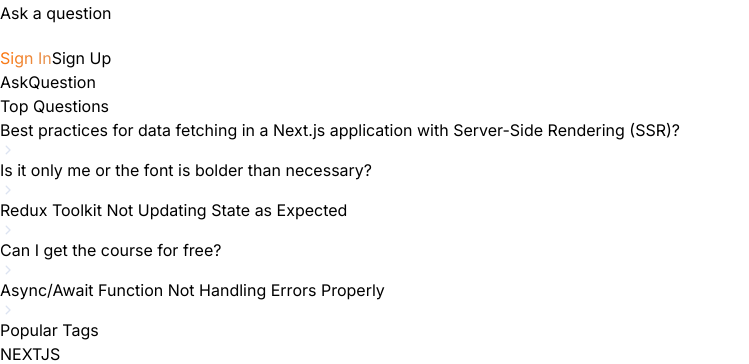
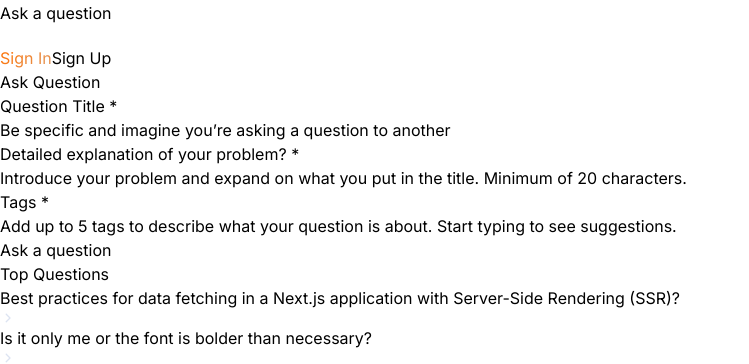
Before and after one commit to trysam/stack_overflow_nextjs14, a Next.js app: page /ask-question in a window 1280 px wide. Shown: the part 436-800 px from the top of the page, without its empty margins (0-749 px from the left). Built offline with nearby package versions, Linux system fonts and the light colour scheme; no server answers.

Commit message:
question-form_&_validation

```diff
--- a/app/(root)/ask-question/page.tsx
+++ b/app/(root)/ask-question/page.tsx
@@ -1,5 +1,14 @@
-const AskQuestion = () => {
-  return <div className="">AskQuestion</div>;
+import QuestionForm from "@/components/forms/QuestionForm";
+
+const Page = () => {
+  return (
+    <div className="w-full">
+      <h1 className="h1-bold text-dark100_light900">Ask Question</h1>
+      <div className="mt-3">
+        <QuestionForm />
+      </div>
+    </div>
+  );
 };
 
-export default AskQuestion;
+export default Page;
--- /dev/null
+++ b/components/forms/QuestionForm.tsx
@@ -0,0 +1,120 @@
+"use client";
+
+import { zodResolver } from "@hookform/resolvers/zod";
+import { useForm } from "react-hook-form";
+import { questionSchema } from "@/lib/validations";
+import * as z from "zod";
+
+import { Button } from "@/components/ui/button";
+import {
+  Form,
+  FormControl,
+  FormDescription,
+  FormField,
+  FormItem,
+  FormLabel,
+  FormMessage,
+} from "@/components/ui/form";
+import { Input } from "@/components/ui/input";
+
+const QuestionForm = () => {
+  // 1. Define your form.
+  const form = useForm<z.infer<typeof questionSchema>>({
+    resolver: zodResolver(questionSchema),
+    defaultValues: {
+      title: "",
+      description: "",
+      tag: [],
+    },
+  });
+
+  // 2. Define a submit handler.
+  function onSubmit(values: z.infer<typeof questionSchema>) {
+    // Do something with the form values.
+    // ✅ This will be type-safe and validated.
+    console.log(values);
+  }
+  return (
+    <Form {...form}>
+      <form
+        onSubmit={form.handleSubmit(onSubmit)}
+        className="flex flex-col space-y-8 "
+      >
+        <FormField
+          control={form.control}
+          name="title"
+          render={({ field }) => (
+            <FormItem>
+              <FormLabel className="text-dark100_light900 base-bold">
+                Question Title <span className="text-primary-500">*</span>
+              </FormLabel>
+              <FormControl className="background-light800_dark400 light-border min-h-[48px] border-light-700">
+                <Input
+                  className="text-dark100_light900"
+                  placeholder=""
+                  {...field}
+                />
+              </FormControl>
+              <FormDescription className="small-regular text-light-500">
+                Be specific and imagine you’re asking a question to another
+              </FormDescription>
+              <FormMessage className="paragraph-semibold text-red-400" />
+            </FormItem>
+          )}
+        />
+        <FormField
+          control={form.control}
+          name="description"
+          render={({ field }) => (
+            <FormItem>
+              <FormLabel className="text-dark100_light900 base-bold">
+                Detailed explanation of your problem?{" "}
+                <span className="text-primary-500">*</span>
+              </FormLabel>
+              <FormControl className="background-light800_dark400 light-border min-h-[48px] border-light-700">
+                {/* Add form control */}
+              </FormControl>
+              <FormDescription className="small-regular text-light-500">
+                Introduce your problem and expand on what you put in the title.
+                Minimum of 20 characters.
+              </FormDescription>
+              <FormMessage className="paragraph-semibold text-red-400" />
+            </FormItem>
+          )}
+        />
+        <FormField
+          control={form.control}
+          name="tag"
+          render={({ field }) => (
+            <FormItem>
+              <FormLabel className="text-dark100_light900 base-bold">
+                Tags <span className="text-primary-500">*</span>
+              </FormLabel>
+              <FormControl className="background-light800_dark400 light-border min-h-[48px] border-light-700">
+                <Input
+                  className="text-dark100_light900"
+                  placeholder=""
+                  {...field}
+                />
+              </FormControl>
+              <FormDescription className="small-regular text-light-500">
+                Add up to 5 tags to describe what your question is about. Start
+                typing to see suggestions.
+              </FormDescription>
+              <FormMessage className="paragraph-semibold text-red-400" />
+            </FormItem>
+          )}
+        />
+
+        <Button
+          className="primary-gradient paragraph-medium min-h-[48px] px-6 text-light-900 sm:max-w-[150px] sm:self-end"
+          type="submit"
+        >
+          Ask a question
+        </Button>
+      </form>
+    </Form>
+  );
+};
+
+export default QuestionForm;
--- /dev/null
+++ b/components/ui/form.tsx
@@ -0,0 +1,176 @@
+import * as React from "react"
+import * as LabelPrimitive from "@radix-ui/react-label"
+import { Slot } from "@radix-ui/react-slot"
+import {
+  Controller,
+  ControllerProps,
+  FieldPath,
+  FieldValues,
+  FormProvider,
+  useFormContext,
+} from "react-hook-form"
+
+import { cn } from "@/lib/utils"
+import { Label } from "@/components/ui/label"
+
+const Form = FormProvider
+
+type FormFieldContextValue<
+  TFieldValues extends FieldValues = FieldValues,
+  TName extends FieldPath<TFieldValues> = FieldPath<TFieldValues>
+> = {
+  name: TName
+}
+
+const FormFieldContext = React.createContext<FormFieldContextValue>(
+  {} as FormFieldContextValue
+)
+
+const FormField = <
+  TFieldValues extends FieldValues = FieldValues,
+  TName extends FieldPath<TFieldValues> = FieldPath<TFieldValues>
+>({
+  ...props
+}: ControllerProps<TFieldValues, TName>) => {
+  return (
+    <FormFieldContext.Provider value={{ name: props.name }}>
+      <Controller {...props} />
+    </FormFieldContext.Provider>
+  )
+}
+
+const useFormField = () => {
+  const fieldContext = React.useContext(FormFieldContext)
+  const itemContext = React.useContext(FormItemContext)
+  const { getFieldState, formState } = useFormContext()
+
+  const fieldState = getFieldState(fieldContext.name, formState)
+
+  if (!fieldContext) {
+    throw new Error("useFormField should be used within <FormField>")
+  }
+
+  const { id } = itemContext
+
+  return {
+    id,
+    name: fieldContext.name,
+    formItemId: `${id}-form-item`,
+    formDescriptionId: `${id}-form-item-description`,
+    formMessageId: `${id}-form-item-message`,
+    ...fieldState,
+  }
+}
+
+type FormItemContextValue = {
+  id: string
+}
+
+const FormItemContext = React.createContext<FormItemContextValue>(
+  {} as FormItemContextValue
+)
+
+const FormItem = React.forwardRef<
+  HTMLDivElement,
+  React.HTMLAttributes<HTMLDivElement>
+>(({ className, ...props }, ref) => {
+  const id = React.useId()
+
+  return (
+    <FormItemContext.Provider value={{ id }}>
+      <div ref={ref} className={cn("space-y-2", className)} {...props} />
+    </FormItemContext.Provider>
+  )
+})
+FormItem.displayName = "FormItem"
+
+const FormLabel = React.forwardRef<
+  React.ElementRef<typeof LabelPrimitive.Root>,
+  React.ComponentPropsWithoutRef<typeof LabelPrimitive.Root>
+>(({ className, ...props }, ref) => {
+  const { error, formItemId } = useFormField()
+
+  return (
+    <Label
+      ref={ref}
+      className={cn(error && "text-destructive", className)}
+      htmlFor={formItemId}
+      {...props}
+    />
+  )
+})
+FormLabel.displayName = "FormLabel"
+
+const FormControl = React.forwardRef<
+  React.ElementRef<typeof Slot>,
+  React.ComponentPropsWithoutRef<typeof Slot>
+>(({ ...props }, ref) => {
+  const { error, formItemId, formDescriptionId, formMessageId } = useFormField()
+
+  return (
+    <Slot
+      ref={ref}
+      id={formItemId}
+      aria-describedby={
+        !error
+          ? `${formDescriptionId}`
+          : `${formDescriptionId} ${formMessageId}`
+      }
+      aria-invalid={!!error}
+      {...props}
+    />
+  )
+})
+FormControl.displayName = "FormControl"
+
+const FormDescription = React.forwardRef<
+  HTMLParagraphElement,
+  React.HTMLAttributes<HTMLParagraphElement>
+>(({ className, ...props }, ref) => {
+  const { formDescriptionId } = useFormField()
+
+  return (
+    <p
+      ref={ref}
+      id={formDescriptionId}
+      className={cn("text-sm text-muted-foreground", className)}
+      {...props}
+    />
+  )
+})
+FormDescription.displayName = "FormDescription"
+
+const FormMessage = React.forwardRef<
+  HTMLParagraphElement,
+  React.HTMLAttributes<HTMLParagraphElement>
+>(({ className, children, ...props }, ref) => {
+  const { error, formMessageId } = useFormField()
+  const body = error ? String(error?.message) : children
+
+  if (!body) {
+    return null
+  }
+
+  return (
+    <p
+      ref={ref}
+      id={formMessageId}
+      className={cn("text-sm font-medium text-destructive", className)}
+      {...props}
+    >
+      {body}
+    </p>
+  )
+})
+FormMessage.displayName = "FormMessage"
+
+export {
+  useFormField,
+  Form,
+  FormItem,
+  FormLabel,
+  FormControl,
+  FormDescription,
+  FormMessage,
+  FormField,
+}
--- /dev/null
+++ b/components/ui/label.tsx
@@ -0,0 +1,26 @@
+"use client"
+
+import * as React from "react"
+import * as LabelPrimitive from "@radix-ui/react-label"
+import { cva, type VariantProps } from "class-variance-authority"
+
+import { cn } from "@/lib/utils"
+
+const labelVariants = cva(
+  "text-sm font-medium leading-none peer-disabled:cursor-not-allowed peer-disabled:opacity-70"
+)
+
+const Label = React.forwardRef<
+  React.ElementRef<typeof LabelPrimitive.Root>,
+  React.ComponentPropsWithoutRef<typeof LabelPrimitive.Root> &
+    VariantProps<typeof labelVariants>
+>(({ className, ...props }, ref) => (
+  <LabelPrimitive.Root
+    ref={ref}
+    className={cn(labelVariants(), className)}
+    {...props}
+  />
+))
+Label.displayName = LabelPrimitive.Root.displayName
+
+export { Label }
--- /dev/null
+++ b/lib/validations.ts
@@ -0,0 +1,32 @@
+import { z } from "zod";
+
+export const questionSchema = z.object({
+  title: z
+    .string()
+    .min(4, {
+      message: "Topic must be at least 3 characters.",
+    })
+    .max(64, {
+      message: "Topic must not be more than 64 characters.",
+    }),
+
+  description: z.string().min(20, {
+    message: "Description must be at least 20 characters.",
+  }),
+
+  tag: z
+    .array(
+      z
+        .string()
+        .min(3, {
+          message: "Tag must be at least 3 characters.",
+        })
+        .max(32, { message: "Tag must not be more than 32 characters." })
+    )
+    .min(1, {
+      message: "You must select at least one tag.",
+    })
+    .max(5, {
+      message: "You can select up to 5 tags.",
+    }),
+});
--- a/package.json
+++ b/package.json
@@ -10,8 +10,10 @@
   },
   "dependencies": {
     "@clerk/nextjs": "^5.0.2",
+    "@hookform/resolvers": "^3.6.0",
     "@radix-ui/react-avatar": "^1.0.4",
     "@radix-ui/react-dialog": "^1.0.5",
+    "@radix-ui/react-label": "^2.0.2",
     "@radix-ui/react-menubar": "^1.0.4",
     "@radix-ui/react-scroll-area": "^1.0.5",
     "@radix-ui/react-select": "^2.0.0",
@@ -26,8 +28,10 @@
     "prettier": "^3.2.5",
     "react": "^18",
     "react-dom": "^18",
+    "react-hook-form": "^7.52.0",
     "tailwind-merge": "^2.3.0",
-    "tailwindcss-animate": "^1.0.7"
+    "tailwindcss-animate": "^1.0.7",
+    "zod": "^3.23.8"
   },
   "devDependencies": {
     "@types/node": "^20",
```
Also changed, not shown: 1 other file (tests, documents, lock files or other folders).
